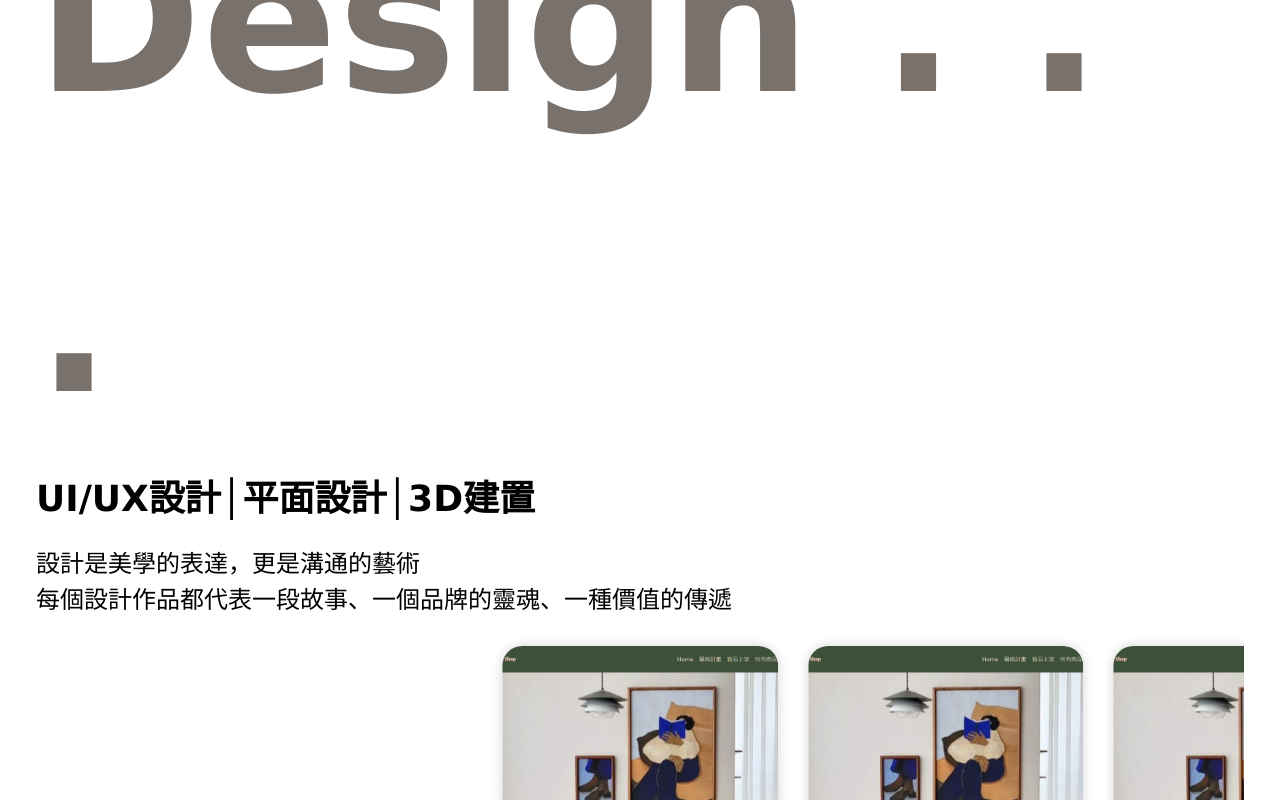
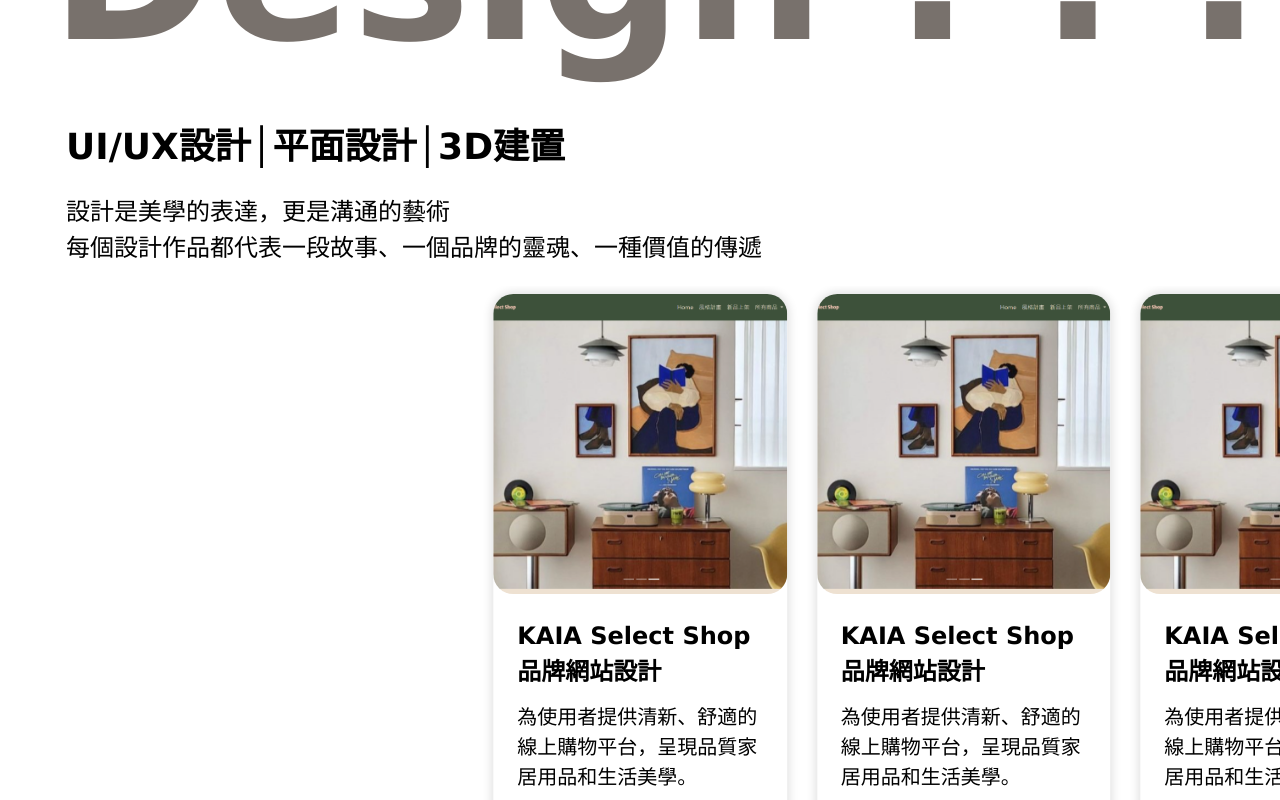
Before and after one commit to ZONAchi/Portfolio2024, a Vue app: page / in a window 1280 px wide. Shown: the part 980-1780 px from the top of the page. Built offline with nearby package versions, Linux system fonts and the light colour scheme.

Commit message:
fit:design區rwd修正

```diff
--- a/src/App.vue
+++ b/src/App.vue
@@ -42,28 +42,40 @@
           </li>
         </div>
       </nav>
-    </header>
-    <main class="w-full flex flex-col items-center gap-8 px-4">
       <!-- banner -->
       <section class="w-full">
         <img src="./assets/orange-cloud.jpg" class="w-full h-72 md:h-96 lg:h-screen object-cover" alt="">
       </section>
+    </header>
+    <main class="w-full flex flex-col items-center gap-8">
       <!-- design區段 -->
-      <section class="flex flex-col w-full p-5">
-        <div class="text-5xl md:text-[80px] lg:text-[200px] font-bold text-start text-stone-500">Design . . . </div>
-        <!-- <div class="w-[1700px] h-[2px] bg-stone-400 rotate-45 translate-y-[600px] "></div> -->
-        <div class="flex flex-col gap-5 mb-5">
-            <div class="text-xl lg:text-4xl font-bold pr-8 leading-snug">UI/UX設計│平面設計│3D建置</div>
-            <div class="text-base lg:text-2xl pr-8 leading-snug">設計是美學的表達，更是溝通的藝術<br>每個設計作品都代表一段故事、一個品牌的靈魂、一種價值的傳遞</div>
+      <section class="flex flex-col w-full">
+        <div class="ml-[50px] lg-ml-[100px]">
+          <div class="text-5xl md:text-[80px] lg:text-[200px] font-bold text-start text-stone-500">Design . . . </div>
+          <!-- <div class="w-[1700px] h-[2px] bg-stone-400 rotate-45 translate-y-[600px] "></div> -->
+          <div class="flex flex-col gap-5 mb-5 px-4">
+              <div class="text-xl lg:text-4xl font-bold pr-8 leading-snug">UI/UX設計│平面設計│3D建置</div>
+              <div class="text-base lg:text-2xl pr-8 leading-snug">設計是美學的表達，更是溝通的藝術<br>每個設計作品都代表一段故事、一個品牌的靈魂、一種價值的傳遞</div>
+          </div>
         </div>
+
         <!-- Swiper -->
-        <swiper :slidesPerView="1" :breakpoints="{768: {slidesPerView: 2 , centeredSlides:false}, 1280: {slidesPerView: 4}}" :spaceBetween="30" :centeredSlides="true" :modules="modules"
+        <swiper :slidesPerView="1" :breakpoints="{768: {slidesPerView: 2 , centeredSlides:false}, 1280: {slidesPerView: 4 ,centeredSlides:true}}" :spaceBetween="30" :modules="modules"
           class="mySwiper w-full h:[600px] lg:h-[700px] flex">
           <swiper-slide class="swiper-slide">
             <a href="">
               <img class="h-[300px]" src="./assets/KAIASelectShop-4x3.png" alt="">
               <div class="slide-item">
                 <span class="text-lg lg:text-2xl font-bold">KAIA Select Shop<br>品牌網站設計</span>
+                <span class="text-base lg:text-xl text-ellipsis">為使用者提供清新、舒適的線上購物平台，呈現品質家居用品和生活美學。</span>
+              </div>
+            </a>
+          </swiper-slide>
+          <swiper-slide class="swiper-slide">
+            <a href="">
+              <img class="h-[300px]" src="./assets/KAIASelectShop-4x3.png" alt="">
+              <div class="slide-item">
+                <span class="text-xl lg:text-2xl font-bold">KAIA Select Shop<br>品牌網站設計</span>
                 <span class="text-base lg:text-xl text-ellipsis">為使用者提供清新、舒適的線上購物平台，呈現品質家居用品和生活美學。</span>
               </div>
             </a>
```
